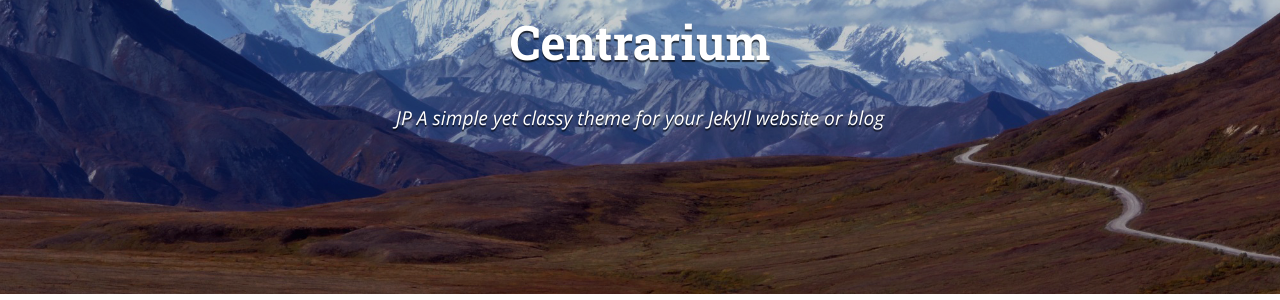
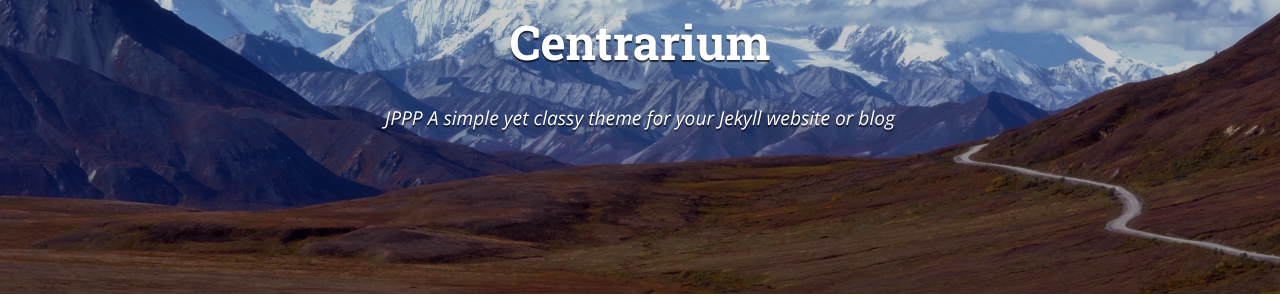
Before and after one commit to jonpage23/zero2, a Jekyll site: the page built from index.html, in a window 1280 px wide. Shown: the part 209-509 px from the top of the page. Built offline with Jekyll 4.4.1, drawn with Linux system fonts in a browser that asks for light colours; nearby versions of some CDN libraries; the list of posts is cut into pages by our own code.

Commit message:
Update _config.yml

```diff
--- a/_config.yml
+++ b/_config.yml
@@ -9,7 +9,7 @@ exclude:
 
 # Site settings
 title: Centrarium
-subtitle: "JP A simple yet classy theme for your Jekyll website or blog"
+subtitle: "JPPP A simple yet classy theme for your Jekyll website or blog"
 email: blcentra@gmail.com
 name: Jon Page
 description: >
```
